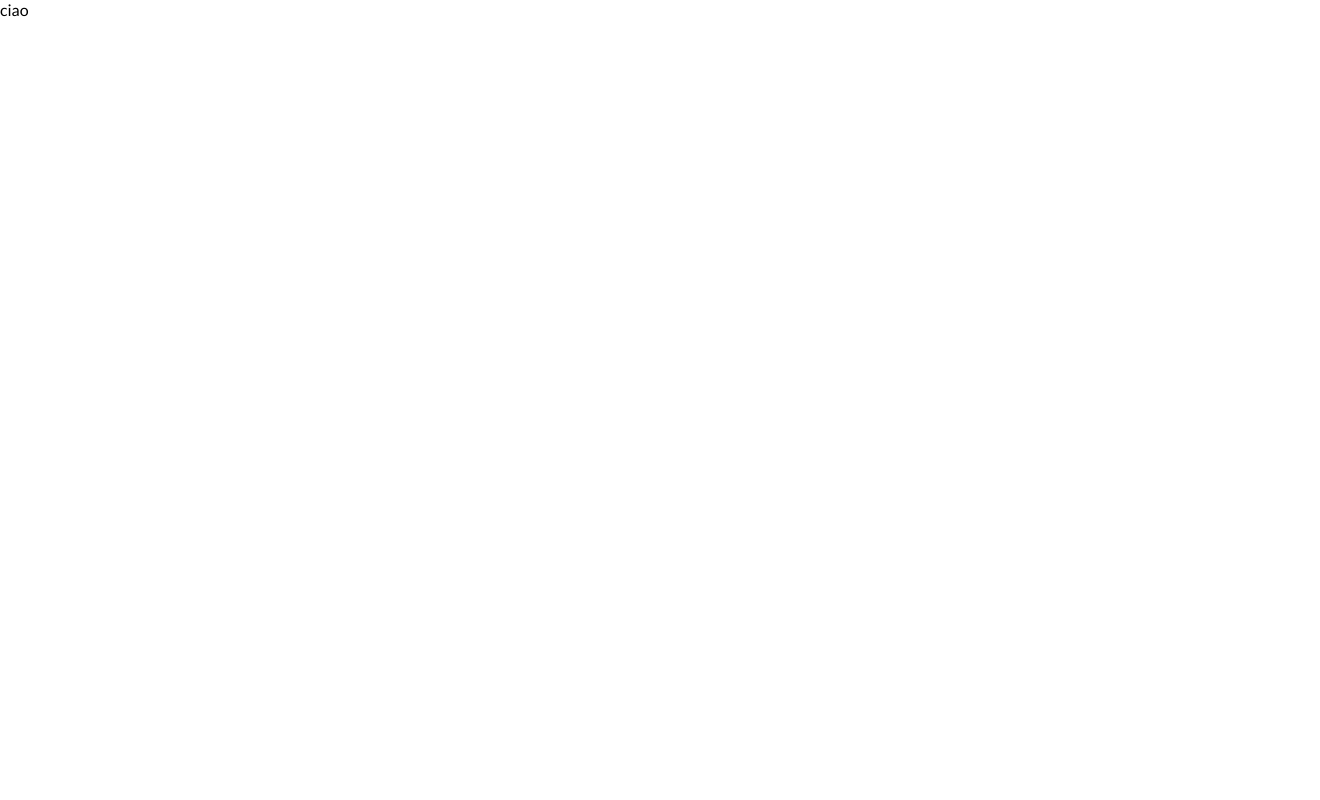
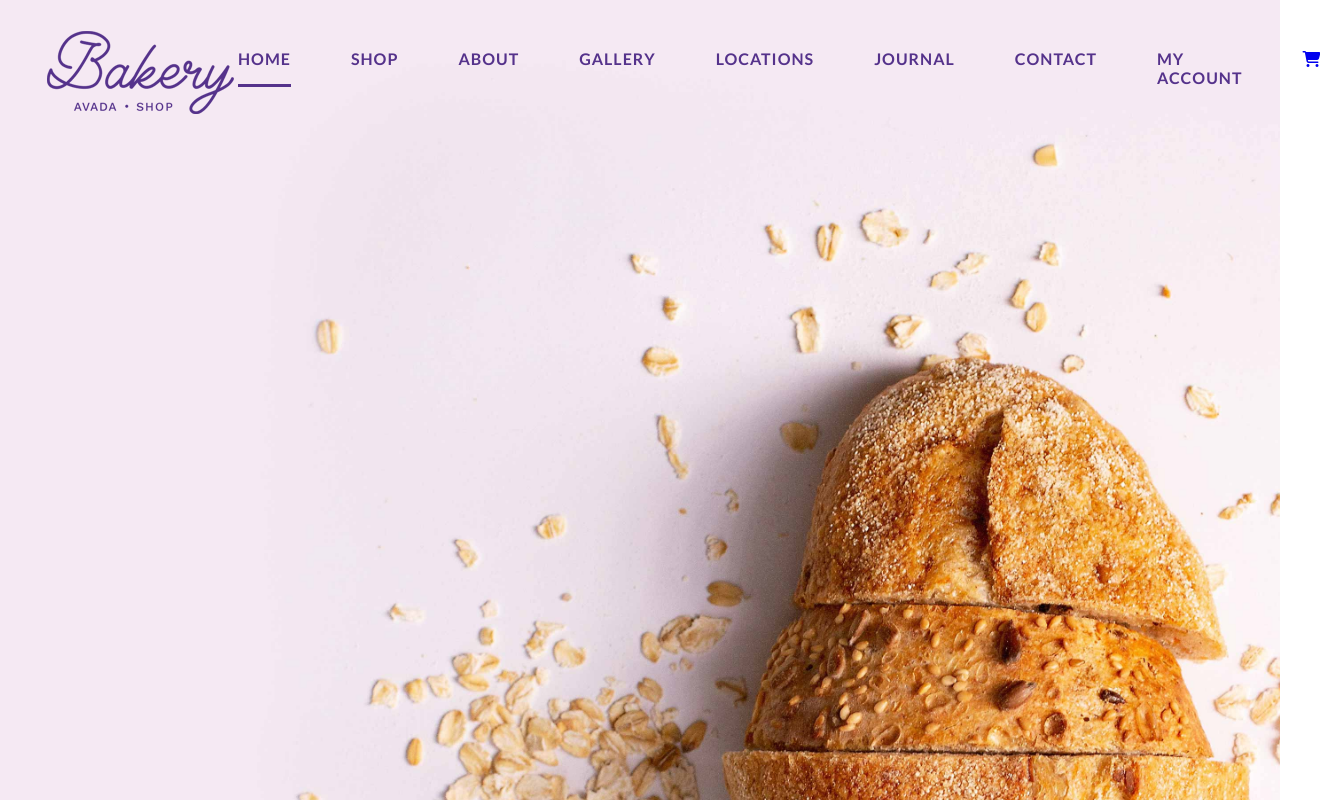
Before and after one commit to matteopoliti/proj-html-vuejs, a Vue app: page / in a window 1280 px wide. Shown: the top 800 px of the page, 1320 px wide, since content can reach past the window. Built offline with nearby package versions, Linux system fonts and the light colour scheme.

Commit message:
Feat(header): added logo and navbar

```diff
--- a/index.html
+++ b/index.html
@@ -14,6 +14,11 @@
     href="https://fonts.googleapis.com/css2?family=Lato:ital,wght@0,100;0,300;0,400;0,700;0,900;1,100;1,300;1,400;1,700;1,900&display=swap"
     rel="stylesheet">
 
+  <!-- link font awesome -->
+  <link rel="stylesheet" href="https://cdnjs.cloudflare.com/ajax/libs/font-awesome/6.5.1/css/all.min.css"
+    integrity="sha512-DTOQO9RWCH3ppGqcWaEA1BIZOC6xxalwEsw9c2QQeAIftl+Vegovlnee1c9QX4TctnWMn13TZye+giMm8e2LwA=="
+    crossorigin="anonymous" referrerpolicy="no-referrer" />
+
 </head>
 
 <body>
--- a/src/components/header/AppHeader.vue
+++ b/src/components/header/AppHeader.vue
@@ -1,11 +1,24 @@
 <template>
     <header>
-        <Navbar />
+        <div>
+            <figure>
+                <img src="../../assets/img/avada-bakery-logo.png" alt="Logo Avada bakery">
+            </figure>
+            <div class="navbar">
+                <ul>
+                    <Navbar v-for="(item, index) in store.headerNavbar" :key="index" :text='item' />
+                    <li>
+                        <a href="#"><i class="fa-solid fa-cart-shopping"></i></a>
+                    </li>
+                </ul>
+            </div>
+        </div>
     </header>
 </template>
 
 <script>
 import Navbar from "./Navbar.vue"
+import { store } from '../../store'
 
 export default {
     name: "AppHeader",
@@ -14,9 +27,39 @@ export default {
     },
     data() {
 
-        return {}
+        return { store }
     }
 }
 </script>
 
-<style lang="scss" scoped></style>
+<style lang="scss" scoped>
+@use "../../styles/partials/variables" as *;
+
+header {
+    background-image: url("../../assets/img/hero-header-bakery.jpg");
+    background-repeat: no-repeat;
+    background-size: cover;
+    background-position: center;
+    height: 1000px;
+
+    >div:first-child {
+        display: flex;
+        justify-content: space-between;
+        align-items: center;
+        padding: 20px 40px;
+    }
+
+    .navbar {
+        ul {
+            display: flex;
+            gap: 60px;
+            list-style-type: none;
+
+            li:first-child {
+                padding-bottom: 8px;
+                border-bottom: 3px solid $textColor;
+            }
+        }
+    }
+}
+</style>
--- a/src/components/header/Navbar.vue
+++ b/src/components/header/Navbar.vue
@@ -1,18 +1,37 @@
 <template>
-    <div>
-        ciao
-    </div>
+    <li>
+        <a href="#">{{ text }}</a>
+    </li>
 </template>
 
 <script>
+
+
 export default {
     name: 'Navbar',
+    props: {
+        text: String
+    },
     data() {
+        return {
 
-
-        return {}
+        }
     }
 }
 </script>
 
-<style lang="scss" scoped></style>
+<style lang="scss" scoped>
+@use "../../styles/partials/variables" as *;
+
+
+
+li {
+    a {
+        text-decoration: none;
+        color: $textColor;
+        text-transform: uppercase;
+        font-weight: 700;
+        letter-spacing: 1px;
+    }
+}
+</style>
--- a/src/store.js
+++ b/src/store.js
@@ -1,4 +1,7 @@
 import { reactive } from "vue";
 
 export const store = reactive({
+    headerNavbar: [
+        'HOME', 'SHOP', 'ABOUT', 'GALLERY', 'LOCATIONS', 'JOURNAL', 'CONTACT', 'MY ACCOUNT'
+    ]
 });
--- a/src/styles/general.scss
+++ b/src/styles/general.scss
@@ -7,3 +7,7 @@
     box-sizing: border-box;
     font-family: "Lato", sans-serif;
 }
+
+img {
+    display: block;
+}
--- a/src/styles/partials/_variables.scss
+++ b/src/styles/partials/_variables.scss
@@ -0,0 +1 @@
+$textColor: #55328b
```
